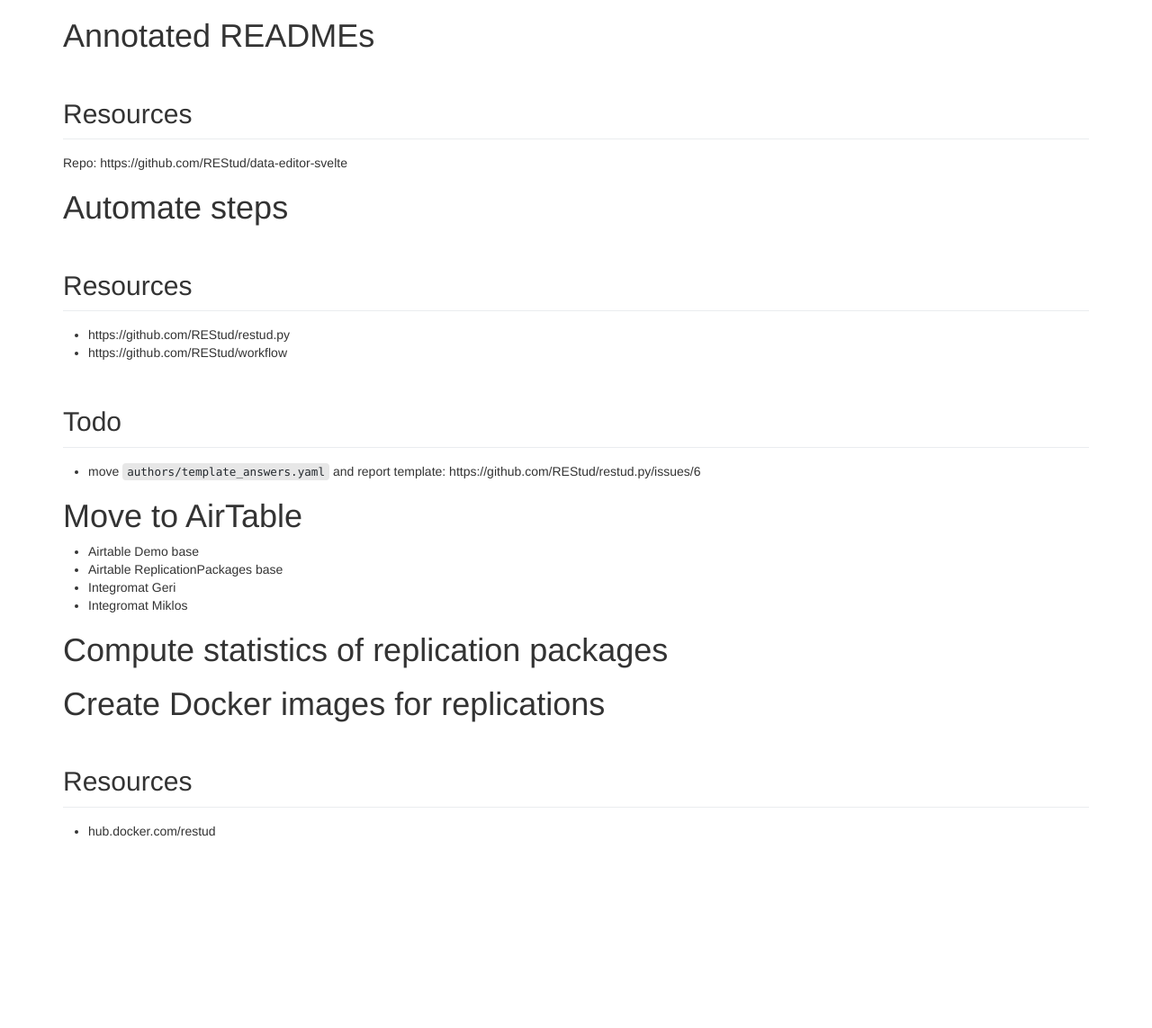
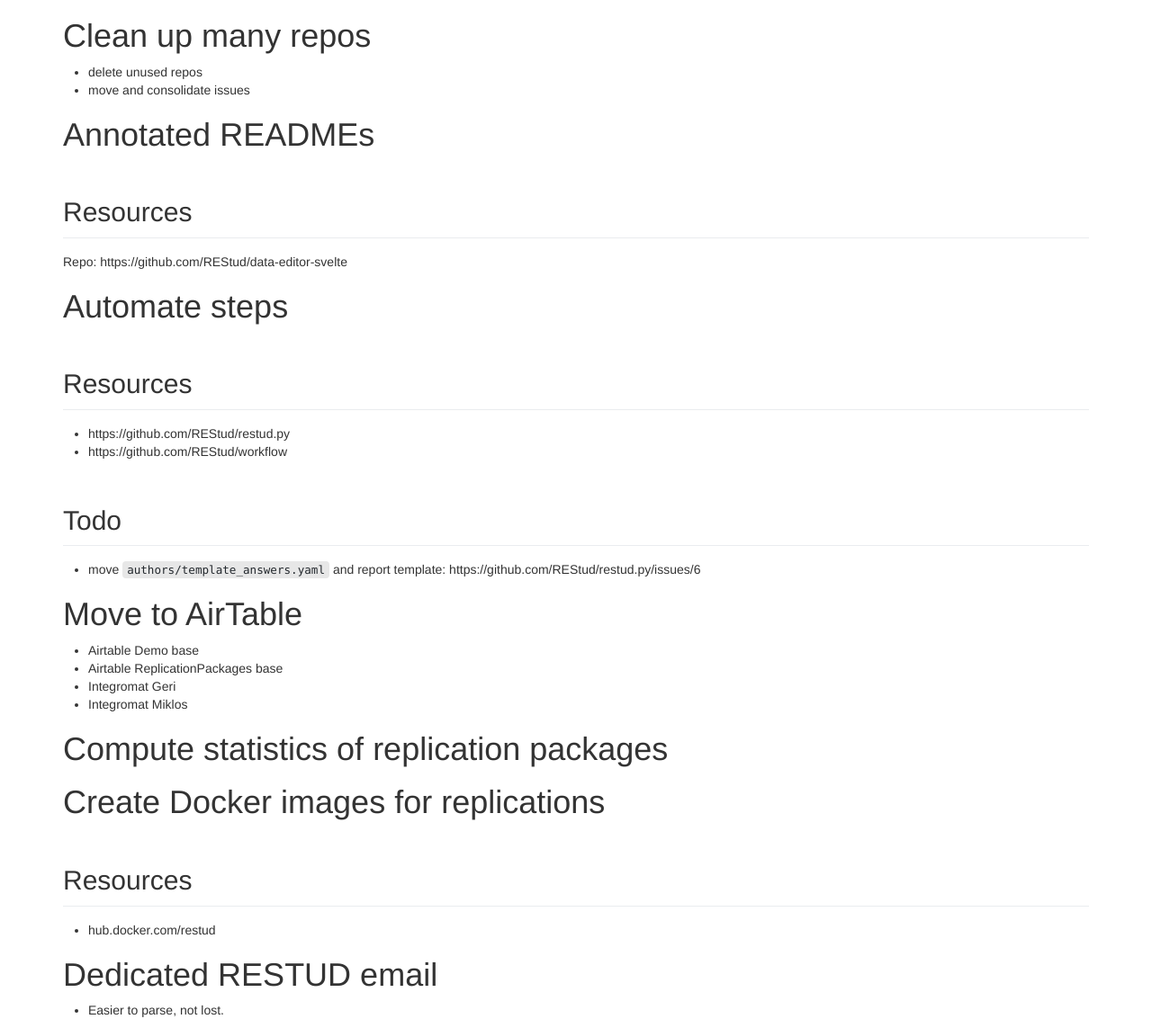
Before and after one commit to REStud/guidance, a Jekyll site: the page built from projects.md, in a window 1280 px wide. Shown: the whole page at 90% size. Built offline with Jekyll 4.4.1, drawn with Linux system fonts in a browser that asks for light colours; our own code applies the rules of GitHub Pages for plain Markdown files; before the commit the page ends 944 px from its top, so only the background shows below that.

Commit message:
Update projects.md

```diff
--- a/projects.md
+++ b/projects.md
@@ -1,3 +1,7 @@
+# Clean up many repos
+- delete unused repos
+- move and consolidate issues
+
 # Annotated READMEs
 ## Resources
 Repo: https://github.com/REStud/data-editor-svelte
@@ -21,3 +25,6 @@
 # Create Docker images for replications
 ## Resources
 - hub.docker.com/restud
+
+# Dedicated RESTUD email
+- Easier to parse, not lost.
```
